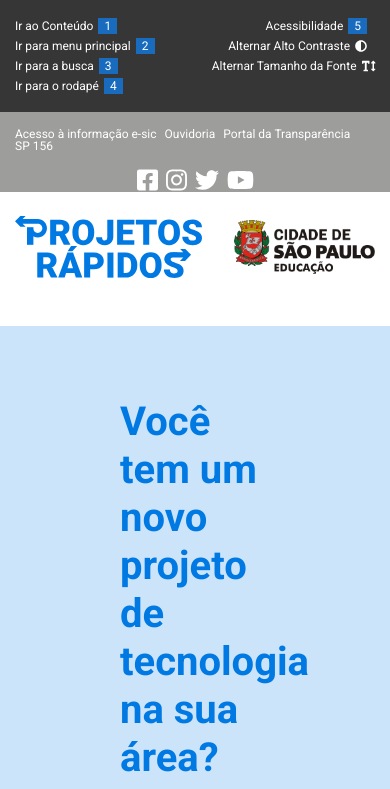
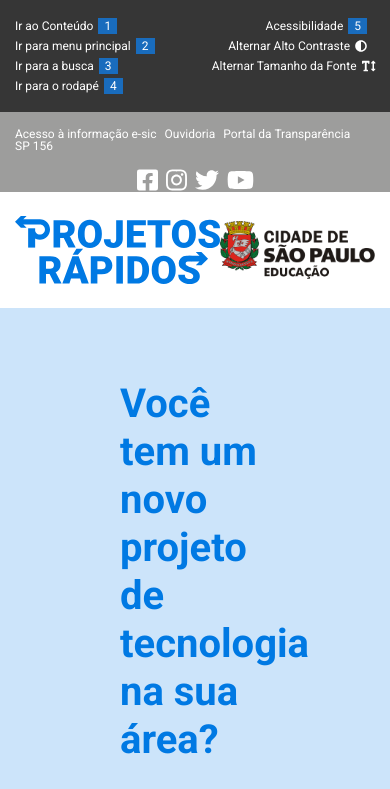
Before and after one commit to prefeiturasp/SME-ProjetosRapidos-FrontEnd, a React (Create React App) app: page /projetosrapidos/ in a window 390 px wide. Shown: the top 789 px of the page. Built offline with nearby package versions, Linux system fonts and the light colour scheme.

Commit message:
Corrige estilo logo menu superior

```diff
--- a/src/components/MenuSuperior/Menu.jsx
+++ b/src/components/MenuSuperior/Menu.jsx
@@ -124,9 +124,9 @@
         </div>
         <div className="container">
           <div className="row mt-4 mb-4">
-            <div className="col-lg-3 col-sm-12 d-flex justify-content-lg-start justify-content-center align-items-end mb-4 mb-lg-0">
+            <div className="col-lg-3 col-sm-12 d-flex justify-content-lg-start justify-content-center align-items-end">
               <h1 className="d-flex align-items-center m-0">
-                <a href="https://educacao.sme.prefeitura.sp.gov.br/" className="mr-3">
+                <a href="https://educacao.sme.prefeitura.sp.gov.br/" className="me-3">
                     <img
                       src={LogoProjetosRapidos}
                       alt="Logo São Paulo educação"
@@ -134,7 +134,7 @@
                     />
                 </a>
                 <hr className="vertical"/>
-                <a href="https://educacao.sme.prefeitura.sp.gov.br/" className="ml-3">
+                <a href="https://educacao.sme.prefeitura.sp.gov.br/" className="ms-3">
                   <img
                     src={LogoEducacaoSP}
                     alt="Logo São Paulo educação"
```
